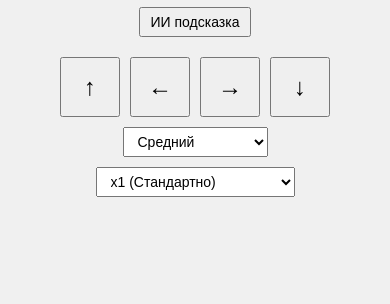
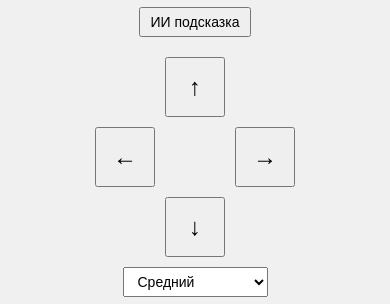
Before and after one commit to Luntikkk2/snake, a plain HTML site: page index.html in a window 390 px wide. Shown: the part 429-733 px from the top of the page. Drawn offline with Linux system fonts and the light colour scheme.

Commit message:
Update index.html

```diff
--- a/index.html
+++ b/index.html
@@ -32,16 +32,32 @@
             padding: 5px 10px;
         }
         #mobileControls {
+    display: none;
+    flex-direction: column;
+    align-items: center;
+    width: 100%;
+    max-width: 300px;
+    margin-top: 10px;
+}
+.controlRow {
     display: flex;
-            flex-wrap: wrap;
     justify-content: center;
-            margin-top: 10px;
+    width: 100%;
 }
 #mobileControls button {
     font-size: 24px;
     width: 60px;
     height: 60px;
     margin: 5px;
+}
+.spacer {
+    width: 60px;
+    margin: 5px;
+}
+@media (max-width: 600px) {
+    #mobileControls {
+        display: flex;
+    }
 }
         .row {
             display: flex;
@@ -72,14 +88,15 @@
     <button id="startButton">Начать игру</button>
     <button id="aiHintButton">ИИ подсказка</button>
     <div id="mobileControls">
-        <div class="row">
+    <div class="controlRow">
         <button id="upButton">↑</button>
     </div>
-        <div class="row">
+    <div class="controlRow">
         <button id="leftButton">←</button>
+        <div class="spacer"></div>
         <button id="rightButton">→</button>
     </div>
-        <div class="row">
+    <div class="controlRow">
         <button id="downButton">↓</button>
     </div>
 </div>
```
Lines whose indentation alone changed are shown as unchanged.
